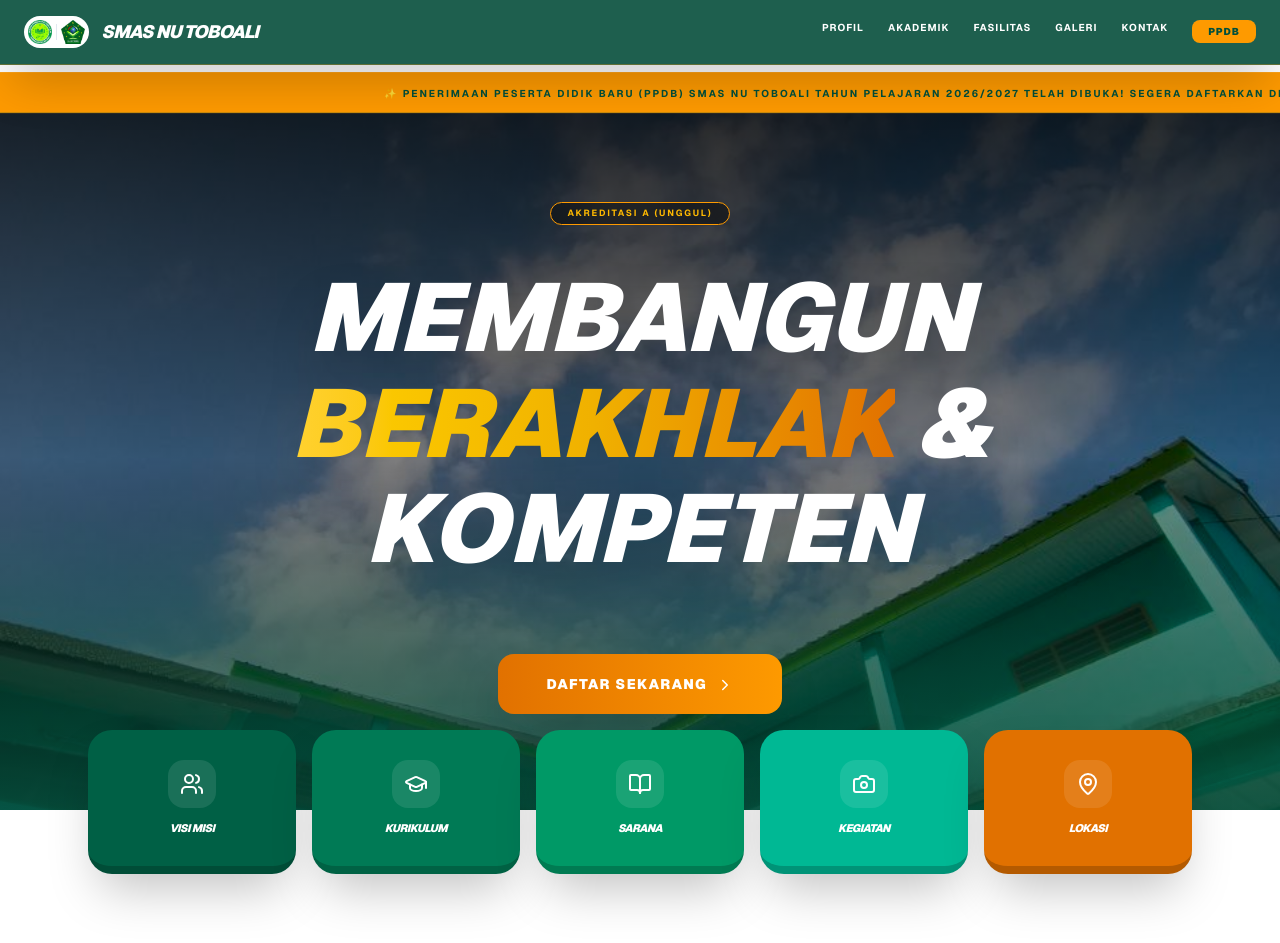
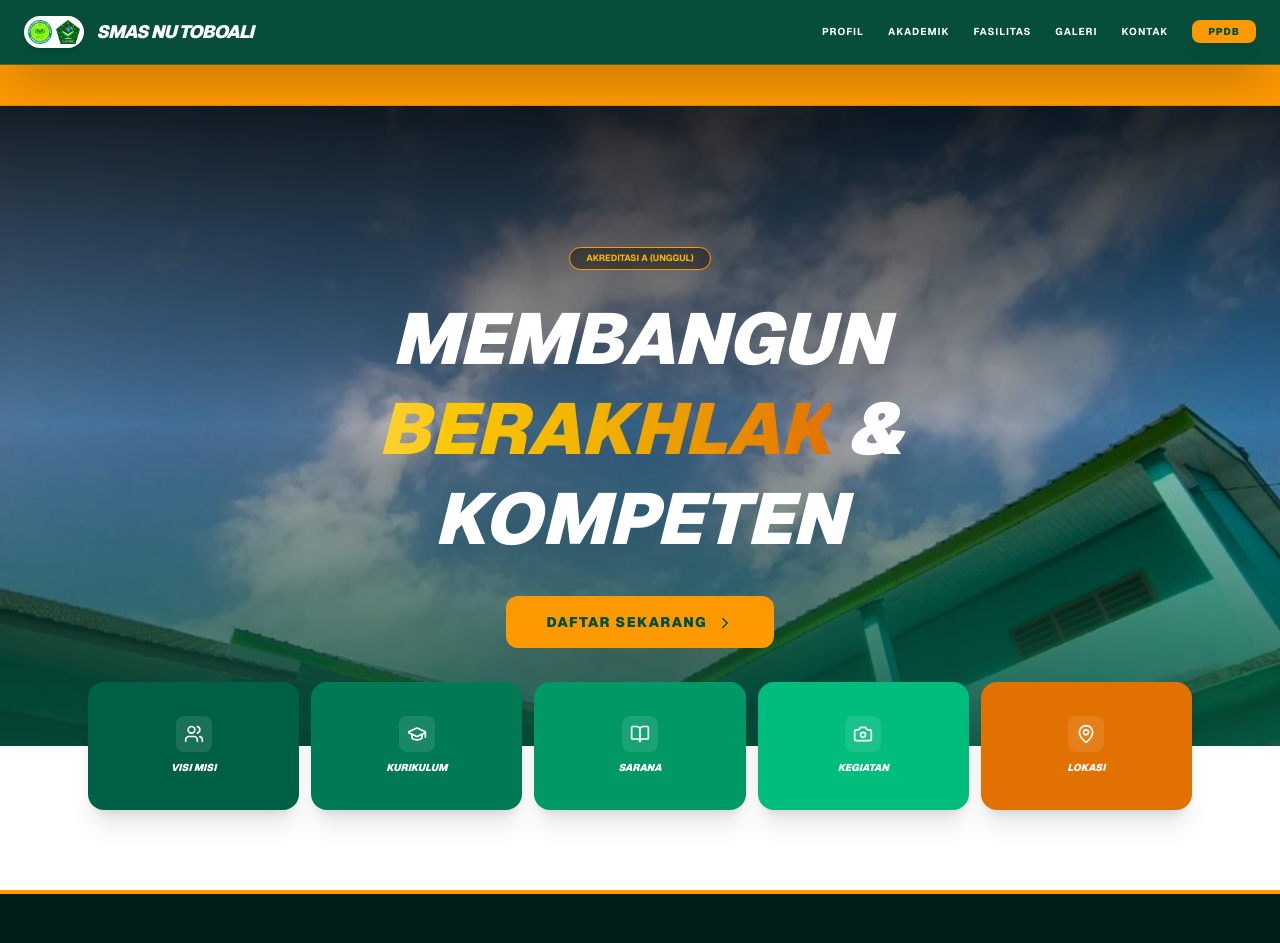
Before and after one commit to dapamutakkin44-dev/smas-nu-toboali, a Next.js app: page / in a window 1280 px wide. Shown: the top 943 px of the page. Built offline with nearby package versions, Linux system fonts and the light colour scheme.

Commit message:
update layout running text

```diff
--- a/src/app/page.tsx
+++ b/src/app/page.tsx
@@ -17,97 +17,88 @@ export default function HomePage() {
   return (
     <main className="min-h-screen bg-white font-sans overflow-x-hidden text-slate-900">
 
-      {/* 1. NAVBAR GLASSMORPHISM */}
-      <nav className="bg-[#064E3B]/90 backdrop-blur-lg text-white py-4 shadow-2xl sticky top-0 z-[100] border-b border-amber-500/30">
+      {/* 1. NAVBAR FIXED */}
+      <nav className="bg-[#064E3B] text-white py-4 shadow-2xl sticky top-0 z-[100] border-b border-amber-500/30">
         <div className="container mx-auto flex justify-between items-center px-6">
           <div className="flex items-center gap-3">
-            <div className="flex gap-1 bg-white p-1 rounded-full">
+            <div className="flex gap-1 bg-white p-1 rounded-full shadow-md">
               <Image src="/logo-yayasan.png" alt="Logo" width={24} height={24} />
-              <div className="w-[1px] h-4 bg-slate-200 self-center"></div>
               <Image src="/logo-sma.png" alt="Logo" width={24} height={24} />
             </div>
-            <h1 className="text-sm md:text-lg font-black tracking-tighter uppercase italic">
+            <h1 className="text-xs md:text-lg font-black tracking-tighter uppercase italic">
               SMAS NU TOBOALI
             </h1>
           </div>
-          <div className="hidden md:flex space-x-6 text-[10px] font-bold uppercase tracking-widest">
+          <div className="hidden md:flex space-x-6 text-[10px] font-bold uppercase tracking-widest items-center">
             {['Profil', 'Akademik', 'Fasilitas', 'Galeri', 'Kontak'].map((item) => (
-              <Link key={item} href={`/${item.toLowerCase()}`} className="text-white hover:text-amber-400 no-underline transition-all">
+              <Link key={item} href={`/${item.toLowerCase()}`} className="text-white hover:text-amber-400 no-underline">
                 {item}
               </Link>
             ))}
-            <Link href="/ppdb" className="bg-amber-500 text-emerald-900 px-4 py-1 rounded-lg font-black no-underline hover:bg-white transition-all">PPDB</Link>
+            <Link href="/ppdb" className="bg-amber-500 text-emerald-900 px-4 py-1 rounded-lg font-black no-underline shadow-lg">PPDB</Link>
           </div>
         </div>
       </nav>
 
-      {/* 2. RUNNING TEXT (PENGUMUMAN) */}
-      <div className="bg-amber-500 py-2 overflow-hidden whitespace-nowrap border-b border-emerald-900/20 sticky top-[72px] z-[90]">
+      {/* 2. RUNNING TEXT (PENGUMUMAN) - WARNA AMBER TERANG */}
+      <div className="bg-amber-500 py-2 overflow-hidden whitespace-nowrap border-b border-black/10 relative z-50">
         <motion.div
-          animate={{ x: [1000, -1200] }}
-          transition={{ repeat: Infinity, duration: 20, ease: "linear" }}
-          className="inline-block text-emerald-900 font-bold text-[10px] uppercase tracking-[0.2em]"
+          animate={{ x: ["100%", "-100%"] }}
+          transition={{ repeat: Infinity, duration: 25, ease: "linear" }}
+          className="inline-block text-emerald-950 font-black text-[10px] md:text-xs uppercase tracking-[0.2em]"
         >
-          ✨ PENERIMAAN PESERTA DIDIK BARU (PPDB) SMAS NU TOBOALI TAHUN PELAJARAN 2026/2027 TELAH DIBUKA! SEGERA DAFTARKAN DIRI ANDA ✨
+          ✨ PENERIMAAN PESERTA DIDIK BARU (PPDB) SMAS NU TOBOALI TAHUN PELAJARAN 2026/2027 TELAH DIBUKA! SEGERA DAFTARKAN DIRI ANDA ✨ &nbsp;&nbsp;&nbsp;&nbsp;&nbsp;&nbsp; ✨ PENERIMAAN PESERTA DIDIK BARU (PPDB) SMAS NU TOBOALI TAHUN PELAJARAN 2026/2027 TELAH DIBUKA! SEGERA DAFTARKAN DIRI ANDA ✨
         </motion.div>
       </div>
 
-      {/* 3. HERO SECTION - POSISI PRESISI */}
-      <section className="relative h-[88vh] flex items-center justify-center text-white text-center pt-20 pb-20">
+      {/* 3. HERO SECTION - UKURAN FONT DIKECILKAN BIAR RAPI */}
+      <section className="relative h-[80vh] flex items-center justify-center text-white text-center pt-10">
         <div className="absolute inset-0 z-0">
           <Image src="/gedung-sekolah.jpg" alt="Gedung" fill priority className="object-cover" />
-          <div className="absolute inset-0 bg-gradient-to-b from-black/80 via-black/40 to-[#064E3B]/90"></div>
+          <div className="absolute inset-0 bg-gradient-to-b from-black/80 via-black/20 to-[#064E3B]/90"></div>
         </div>
 
-        <motion.div initial={{ opacity: 0, y: 30 }} animate={{ opacity: 1, y: 0 }} transition={{ duration: 1 }} className="relative z-10 px-6 max-w-5xl flex flex-col items-center">
-          <div className="inline-block px-4 py-1 border border-amber-500 text-amber-400 rounded-full text-[9px] font-bold uppercase tracking-[0.2em] mb-10 bg-black/40 backdrop-blur-sm">
+        <div className="relative z-10 px-6 max-w-4xl">
+          <div className="inline-block px-4 py-1 border border-amber-500 text-amber-400 rounded-full text-[9px] font-bold uppercase mb-6 bg-black/40">
             Akreditasi A (UNGGUL)
           </div>
 
-          <h2 className="text-5xl md:text-8xl font-black mb-10 leading-[1.1] uppercase italic drop-shadow-2xl">
+          <h2 className="text-4xl md:text-7xl font-black mb-8 leading-tight uppercase italic drop-shadow-2xl">
             Membangun <br/>
             <span className="text-transparent bg-clip-text bg-gradient-to-r from-amber-300 via-yellow-500 to-amber-600">
               Berakhlak
             </span> <br className="md:hidden" /> & Kompeten
           </h2>
 
-          <motion.div whileHover={{ scale: 1.05 }} whileTap={{ scale: 0.95 }} className="mt-8">
-            <Link href="/ppdb" className="inline-block bg-gradient-to-r from-amber-600 to-amber-500 text-white px-12 py-5 rounded-2xl font-black text-sm hover:from-amber-500 hover:to-amber-400 transition-all no-underline uppercase tracking-widest shadow-2xl border-none">
+          <div className="mt-4">
+            <Link href="/ppdb" className="inline-block bg-amber-500 text-emerald-900 px-10 py-4 rounded-xl font-black text-sm no-underline uppercase tracking-widest shadow-2xl hover:bg-white transition-all">
               Daftar Sekarang <ChevronRight className="inline ml-1" size={18} />
             </Link>
-          </motion.div>
-        </motion.div>
+          </div>
+        </div>
       </section>
 
-      {/* 4. MENU CEPAT - MEPET KE ATAS */}
-      <section className="relative z-20 -mt-20 max-w-6xl mx-auto px-6 pb-20">
-        <div className="grid grid-cols-2 md:grid-cols-5 gap-4">
+      {/* 4. MENU CEPAT - MEPET KE ATAS (NEGATIF MARGIN) */}
+      <section className="relative z-20 -mt-16 max-w-6xl mx-auto px-6 pb-20">
+        <div className="grid grid-cols-2 md:grid-cols-5 gap-3">
           {[
-            { n: "Visi Misi", h: "/profil", c: "bg-emerald-800", i: <Users size={24}/> },
-            { n: "Kurikulum", h: "/akademik", c: "bg-emerald-700", i: <GraduationCap size={24}/> },
-            { n: "Sarana", h: "/fasilitas", c: "bg-emerald-600", i: <BookOpen size={24}/> },
-            { n: "Kegiatan", h: "/galeri", c: "bg-[#00b894]", i: <Camera size={24}/> },
-            { n: "Lokasi", h: "/kontak", c: "bg-amber-600", i: <MapPin size={24}/> },
-          ].map((m, idx) => (
-            <motion.div key={m.n} initial={{ opacity: 0, y: 20 }} animate={{ opacity: 1, y: 0 }} transition={{ delay: idx * 0.1 }}>
-              <Link href={m.h} className={`${m.c} flex flex-col items-center justify-center p-6 rounded-3xl text-white shadow-2xl no-underline hover:-translate-y-3 transition-all duration-300 border-b-8 border-black/20 h-36`}>
-                <div className="mb-3 bg-white/10 p-3 rounded-2xl">{m.i}</div>
-                <span className="font-black uppercase tracking-tighter text-[11px] italic">{m.n}</span>
-              </Link>
-            </motion.div>
+            { n: "Visi Misi", h: "/profil", c: "bg-emerald-800", i: <Users size={20}/> },
+            { n: "Kurikulum", h: "/akademik", c: "bg-emerald-700", i: <GraduationCap size={20}/> },
+            { n: "Sarana", h: "/fasilitas", c: "bg-emerald-600", i: <BookOpen size={20}/> },
+            { n: "Kegiatan", h: "/galeri", c: "bg-emerald-500", i: <Camera size={20}/> },
+            { n: "Lokasi", h: "/kontak", c: "bg-amber-600", i: <MapPin size={20}/> },
+          ].map((m) => (
+            <Link key={m.n} href={m.h} className={`${m.c} flex flex-col items-center justify-center p-4 rounded-2xl text-white shadow-xl no-underline h-32 hover:-translate-y-2 transition-transform`}>
+              <div className="mb-2 bg-white/10 p-2 rounded-lg">{m.i}</div>
+              <span className="font-black uppercase text-[10px] italic">{m.n}</span>
+            </Link>
           ))}
         </div>
       </section>
 
       {/* FOOTER */}
-      <footer className="bg-[#011f18] py-16 text-center border-t-4 border-amber-500 text-white">
-        <div className="flex justify-center gap-6 mb-8 items-center">
-          <Image src="/logo-yayasan.png" alt="Logo Yayasan" width={50} height={50} />
-          <div className="w-[1px] h-10 bg-white/20"></div>
-          <Image src="/logo-sma.png" alt="Logo SMA" width={50} height={50} />
-        </div>
-        <p className="font-black tracking-[0.3em] uppercase text-sm mb-2">© 2026 SMAS NU TOBOALI</p>
-        <p className="text-[10px] uppercase tracking-widest text-white/50">Di bawah naungan Yayasan Pendidikan Fathmah Alwi</p>
+      <footer className="bg-[#011f18] py-12 text-center border-t-4 border-amber-500 text-white">
+        <p className="font-black tracking-[0.3em] uppercase text-xs mb-2">© 2026 SMAS NU TOBOALI</p>
       </footer>
     </main>
   );
```
